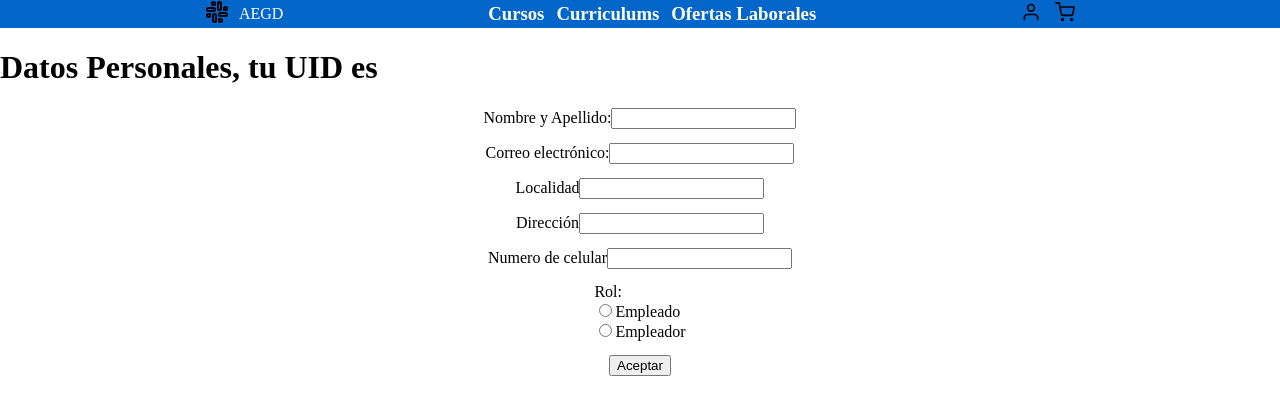
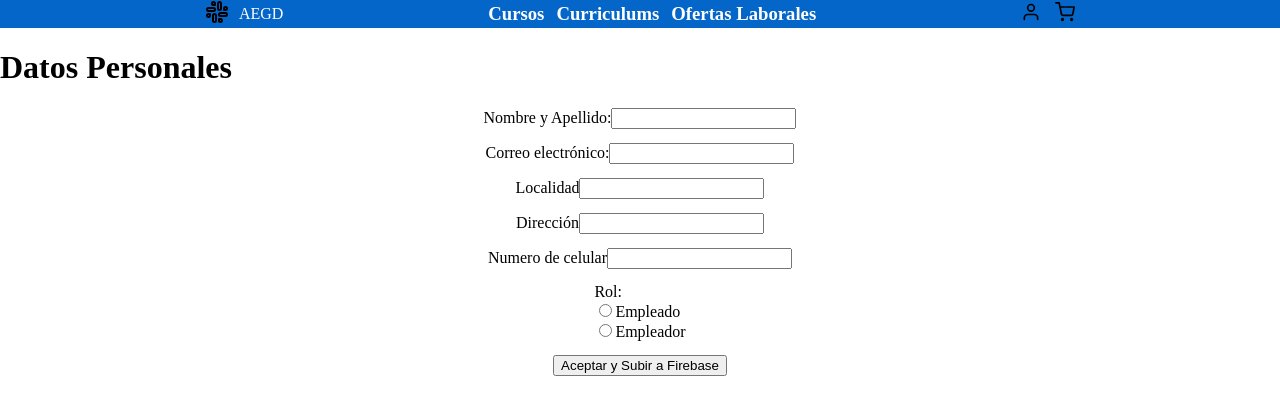
Before and after one commit to Lucas-O-Dev/proyecto-AEGD.github.io, a React (Vite) app: page /PersonalData in a window 1280 px wide. Shown: the top 414 px of the page. Built offline with nearby package versions, Linux system fonts and the light colour scheme.

Commit message:
se suben los archivos a firebase en documentos separados, version 2

```diff
--- a/src/App.jsx
+++ b/src/App.jsx
@@ -1,4 +1,4 @@
-import React from 'react';
+import React, { useState, useEffect } from 'react';
 import { BrowserRouter, Routes, Route } from 'react-router-dom';
 import { CartProvider } from './Components/Context/CartContext'; // Importa el proveedor del contexto del carrito
 import './App.css';
@@ -11,11 +11,57 @@ import Profile from './Components/Login/Profile';
 import Empleado from './Components/Login/Register/Empleado';
 import Empleador from './Components/Login/Register/Empleador';
 import { ToastContainer } from 'react-toastify';
+import { collection, addDoc} from 'firebase/firestore'
+import { db, auth } from '../Firebase/Config';
 import 'react-toastify/dist/ReactToastify.css';
-
 import Navbar from './Components/Navbar/Navbar'; // Importa la Navbar
 
 function App() {
+
+  const [datos, setDatos] = useState([]);
+
+  useEffect(() => {
+    // Cuando el componente se monta, obtenemos el UID del usuario
+    const obtenerUserID = async () => {
+      const currentUser = auth.currentUser;
+      if (currentUser) {
+        const uid = currentUser.uid;
+        setUserID(uid);
+      }
+    };
+    obtenerUserID(); // Llamamos a la función que obtiene el userID
+  }, []);
+
+  const agregarDatos = (nuevosDatos) => {
+    if (nuevosDatos && typeof nuevosDatos === 'object') {
+        // Aquí puedes implementar la lógica específica para trabajar con objetos
+        // Por ejemplo, podrías fusionar el objeto nuevosDatos con el estado actual datos
+        const nuevosDatosFusionados = {...datos, ...nuevosDatos};
+        setDatos(nuevosDatosFusionados);
+    } else {
+        console.error('Error: nuevosDatos no es un objeto');
+    }
+}
+
+
+  // Función para subir los datos a Firebase
+  const subirDatosAFirebase = async (formData) => {
+    try {
+      // Obtener una referencia a la colección "personalData" utilizando el ID único del usuario como identificador del documento
+      const currentUser = auth.currentUser;
+      const userID = currentUser ? currentUser.uid : null;
+      const userFormDataRef = collection(db, `users/${userID}/personalData`);
+
+      // Añadir un nuevo documento a la colección "personalData" utilizando el ID único del usuario como identificador del documento
+      await addDoc(userFormDataRef, formData);
+      console.log("Documento agregado correctamente a Firestore con el ID único del usuario como identificador.");
+      // Aquí podrías agregar lógica adicional después de subir los datos si es necesario
+    } catch (error) {
+      console.error("Error al agregar el documento a Firestore:", error);
+      // Aquí podrías manejar el error de alguna forma si es necesario
+    }
+  };
+
   return (
     <CartProvider>
       <BrowserRouter>
@@ -24,8 +70,8 @@ function App() {
           {/* Rutas donde se renderizará la Navbar */}
           <Route path="/Home" element={<WithNavbar><Home /></WithNavbar>} />
           <Route path="/Profile" element={<WithNavbar><Profile /></WithNavbar>} />
-          <Route path="/PersonalData" element={<WithNavbar><PersonalData /></WithNavbar>} />
-          <Route path="/Empleado" element={<WithNavbar><Empleado /></WithNavbar>} />
+          <Route path="/PersonalData" element={<WithNavbar><PersonalData agregarDatos={agregarDatos} subirDatosAFirebase={subirDatosAFirebase} /></WithNavbar>} />
+          <Route path="/Empleado" element={<WithNavbar><Empleado agregarDatos={agregarDatos} subirDatosAFirebase={subirDatosAFirebase} /></WithNavbar>} />
           <Route path="/Empleador" element={<WithNavbar><Empleador /></WithNavbar>} />
           {/* Otras rutas */}
           <Route path="/" element={<Landing />} />
--- a/src/Components/Login/PersonalData.jsx
+++ b/src/Components/Login/PersonalData.jsx
@@ -1,14 +1,8 @@
-import React, { useState, useEffect } from 'react';
-import { useNavigate } from 'react-router-dom'
-import { collection, addDoc} from 'firebase/firestore'
-import { db, auth } from '../../../Firebase/Config';
+import React, { useState } from 'react';
+import { useNavigate } from 'react-router-dom'; // Si estás usando React Router, si no lo estás usando, puedes eliminar esta importación
 
+const PersonalData = ({ agregarDatos, subirDatosAFirebase }) => {
 
-
-const PersonalData = () => {
-
-
-    // Definimos los estados para cada input del formulario
     const [name, setName] = useState('');
     const [email, setEmail] = useState('');
     const [localidad, setLocalidad] = useState('');
@@ -16,32 +10,19 @@ const PersonalData = () => {
     const [numeroTelefonico, setNumeroTelefonico] = useState('');
     const [rol, setRol] = useState('');
     const [error, setError] = useState('');
-    const [userID, setUserID] = useState(null); // Estado para guardar el UID del usuario
-    const navigate = useNavigate(); // Inicializamos useNavigate
+    const navigate = useNavigate(); // Si estás usando React Router, si no lo estás usando, puedes eliminar esta línea
 
-    useEffect(() => {
-        // Cuando el componente se monta, obtenemos el UID del usuario
-        const currentUser = auth.currentUser;
-        if (currentUser) {
-            const uid = currentUser.uid;
-            setUserID(uid);
-        }
-    }, []);
 
-// Función para manejar el envío del formulario
-const handleSubmit = async  (event) => {
+    const handleSubmit = async (event) => {
+
         event.preventDefault();
-    // Verificar si todos los campos obligatorios están completos
+
+        try {
             if (!name || !email || !localidad || !direccion || !numeroTelefonico || !rol) {
                 setError('Por favor, complete todos los campos obligatorios.');
                 return;
             }
 
-      // Obtener el ID único del usuario autenticado
-      const currentUser = auth.currentUser;
-      const userID = currentUser ? currentUser.uid : null;
-
-    // Crear un objeto con los datos del formulario
             const formData = {
                 name,
                 email,
@@ -51,22 +32,13 @@ const handleSubmit = async  (event) => {
                 rol
             };
 
-    // Mostrar los datos del formulario en la consola
             console.log("Datos del formulario:", formData);
 
-    // Obtener una referencia a la colección "personalData" utilizando el ID único del usuario como identificador del documento
-    const userFormDataRef = collection(db, `users/${userID}/personalData`);
+            // Agregamos los datos al estado para ser enviados al componente padre
+            agregarDatos(formData);
 
-
-    try {
-      // Añadir un nuevo documento a la colección "personalData" utilizando el ID único del usuario como identificador del documento
-      await addDoc(userFormDataRef, formData);
-      console.log("Documento agregado correctamente a Firestore con el ID único del usuario como identificador.");
-      setError(""); // Limpiar el mensaje de error si la operación tiene éxito
-    } catch (error) {
-      console.error("Error al agregar el documento a Firestore:", error);
-      setError("Error al enviar el formulario. Por favor, inténtelo de nuevo más tarde.");
-    }
+            // Llamamos a la función para subir los datos a Firebase
+            await subirDatosAFirebase(formData); // Esperamos a que se complete la función subirDatosAFirebase
 
             // Redireccionar según el rol seleccionado
             if (rol === 'empleado') {
@@ -74,12 +46,16 @@ const handleSubmit = async  (event) => {
             } else if (rol === 'empleador') {
                 navigate('/Empleador'); // Navegamos a la ruta para el empleador
             }
+        } catch (error) {
+            console.error('Error en handleSubmit:', error);
+            setError('Error al procesar el formulario. Por favor, inténtelo de nuevo más tarde.');
+        }
     };
 
     return (
         <>
             <div>
-                <h1>Datos Personales, tu UID es {userID}</h1>
+                <h1>Datos Personales</h1>
             </div>
 
             <div>
@@ -164,7 +140,7 @@ const handleSubmit = async  (event) => {
                                 </label>
                             </div>
                         </div>
-                        <button type="submit">Aceptar</button>
+                        <button type="submit">Aceptar y Subir a Firebase</button>
                         {error && <p style={{ color: 'red' }}>{error}</p>}
                     </form>
                 </section>
--- a/src/Components/Login/Register/Empleado.jsx
+++ b/src/Components/Login/Register/Empleado.jsx
@@ -1,12 +1,9 @@
-import React, { useState, useEffect } from 'react';
+import React, { useState } from 'react';
 import { useNavigate } from 'react-router-dom';
-import { collection, addDoc} from 'firebase/firestore'
-import { db, auth } from '../../../../Firebase/Config';
 import { toast } from 'react-toastify';
 import 'react-toastify/dist/ReactToastify.css';
 
-const Empleado = () => {
-
+const Empleado = ({ agregarDatos, subirDatosAFirebase }) => {
 
     const navigate = useNavigate();
 
@@ -16,30 +13,17 @@ const Empleado = () => {
     const [estudiosTerciarios, setEstudiosTerciarios] = useState('')
     const [estudiosUniversitarios, setEstudiosUniversitarios] = useState('')
     const [experienciasLaborales, setExperienciasLaborales] = useState('')
-    const [userID, setUserID] = useState(null); // Estado para guardar el UID del usuario
     const [error, setError] = useState(''); // Define setError como un estado
 
-    useEffect(() => {
-        // Cuando el componente se monta, obtenemos el UID del usuario
-        const currentUser = auth.currentUser;
-        if (currentUser) {
-            const uid = currentUser.uid;
-            setUserID(uid);
-        }
-    }, []);
+    const handleSubmit = async (event) => {
 
+        event.preventDefault();
 
-    const handleSubmit = async (event) => {
-        event.preventDefault();
         // Verificar si todos los campos obligatorios están completos
         if ( !estudiosPrimarios || !estudiosSecundarios || !experienciasLaborales  ) {
             setError('Por favor, complete todos los campos obligatorios.');
             return;
         }
-
-              // Obtener el ID único del usuario autenticado
-      const currentUser = auth.currentUser;
-      const userID = currentUser ? currentUser.uid : null;
 
             // Recopilar los valores de todos los inputs
         const formData = {
@@ -49,32 +33,28 @@ const Empleado = () => {
         estudiosUniversitarios,
         experienciasLaborales // Agrega aquí cualquier otro campo que desees incluir
         };
+
         // Imprimir los valores en la consola
         console.log('Datos enviados:', formData);
 
-            // Obtener una referencia a la colección "personalData" utilizando el ID único del usuario como identificador del documento
-    const userFormDataRef = collection(db, `users/${userID}/personalData`);
+         // Agregamos los datos al estado para ser enviados al componente padre
+         agregarDatos(formData);
 
-    try {
-        // Añadir un nuevo documento a la colección "personalData" utilizando el ID único del usuario como identificador del documento
-        await addDoc(userFormDataRef, formData);
-        console.log("Documento agregado correctamente a Firestore con el ID único del usuario como identificador.");
-        setError(""); // Limpiar el mensaje de error si la operación tiene éxito
-      } catch (error) {
-        console.error("Error al agregar el documento a Firestore:", error);
-        setError("Error al enviar el formulario. Por favor, inténtelo de nuevo más tarde.");
-      }
+         // Llamamos a la función para subir los datos a Firebase
+         await subirDatosAFirebase(formData); // Esperamos a que se complete la función subirDatosAFirebase
 
-        // // Mostrar notificación Toastify
-        // toast.success('¡Formulario enviado con éxito!', {
-        //     onClose: () => navigate('/Home') // Navegar a la ruta especificada cuando se cierre la notificación
-        // });
+        // Mostrar notificación Toastify
+        toast.success('¡Formulario enviado con éxito!', {
+            onClose: () => navigate('/Home') // Navegar a la ruta especificada cuando se cierre la notificación
+        });
 
     };
 
   return (
+
     <div>
         <section>
+
             <article>
             <p>Perfecto, eres empleado.</p>
             <p>A continuación te pediremos los datos de tu curriculum.</p>
@@ -140,7 +120,7 @@ const Empleado = () => {
                 ></textarea>
                 </div>
 
-                <button type="submit">Enviar</button>
+                <button type="submit">Aceptar y Subir a Firebase</button>
 
                 </form>
             </article>
```
Also changed, not shown: src/Components/Login/Register/ComponentePadre.jsx (deleted, +0 -28 lines). Lines whose indentation alone changed are shown as unchanged.
